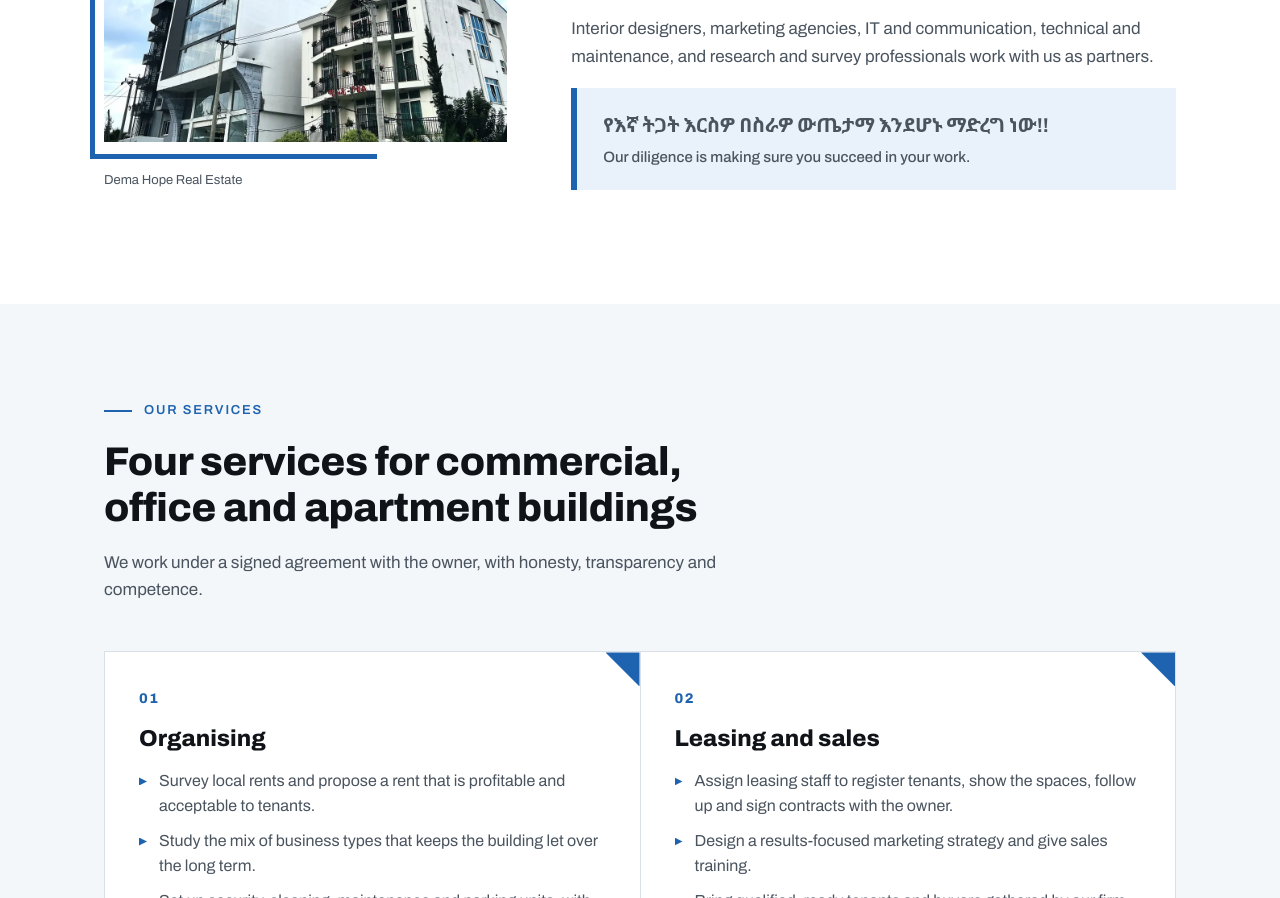
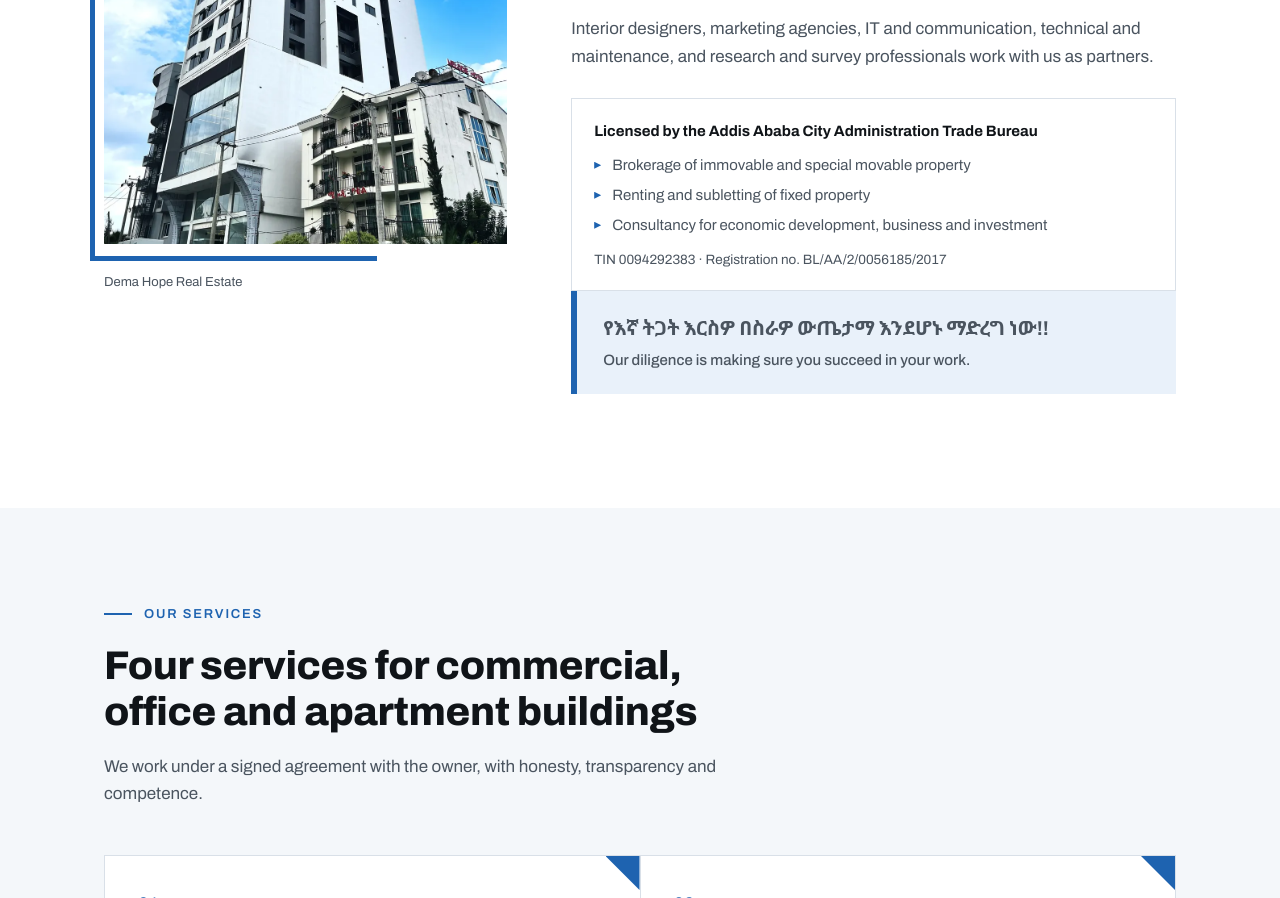
Before and after one commit to rewinaT/marena-site, a plain HTML site: page index.html in a window 1280 px wide. Shown: the part 1409-2307 px from the top of the page. Drawn offline with Linux system fonts and the light colour scheme.

Commit message:
Add trade licence details and use the registered Amharic company name
Co-Authored-By: Claude Opus 5.5 <noreply@anthropic.com>

```diff
--- a/index.html
+++ b/index.html
@@ -26,7 +26,7 @@
 <link rel="icon" type="image/png" sizes="32x32" href="assets/favicon-32.png">
 <link rel="apple-touch-icon" href="assets/apple-touch-icon.png">
 <link rel="preload" as="image" href="assets/dema-hope.webp" type="image/webp" fetchpriority="high">
-<script type="application/ld+json">{"@context": "https://schema.org", "@type": "RealEstateAgent", "name": "Marena Property Solution PLC", "alternateName": "ማሪና ፕሮፐርቲ ሶልሺን ኃ/የተ/የግ/ማህበር", "description": "Building organising, leasing, sales, management and consultancy for commercial, office and residential apartment buildings in Addis Ababa.", "url": "https://marenaproperties.net/", "logo": "https://marenaproperties.net/assets/logo.png", "image": "https://marenaproperties.net/assets/share.jpg", "email": "info@marenaproperties.net", "telephone": ["+251911714355", "+251984202023"], "address": {"@type": "PostalAddress", "streetAddress": "22 Zurga Building, 3rd floor, office no. 35, Bole Woreda 4", "addressLocality": "Addis Ababa", "addressCountry": "ET"}, "areaServed": {"@type": "City", "name": "Addis Ababa"}}</script>
+<script type="application/ld+json">{"@context": "https://schema.org", "@type": "RealEstateAgent", "name": "Marena Property Solution PLC", "alternateName": "ማሪና ፕሮፐርቲ ሶልሽን ኃ/የተ/የግ/ማህበር", "description": "Building organising, leasing, sales, management and consultancy for commercial, office and residential apartment buildings in Addis Ababa.", "url": "https://marenaproperties.net/", "logo": "https://marenaproperties.net/assets/logo.png", "image": "https://marenaproperties.net/assets/share.jpg", "email": "info@marenaproperties.net", "telephone": ["+251911714355", "+251984202023"], "address": {"@type": "PostalAddress", "streetAddress": "22 Zurga Building, 3rd floor, office no. 35, Bole Woreda 4", "addressLocality": "Addis Ababa", "addressCountry": "ET"}, "taxID": "0094292383", "areaServed": {"@type": "City", "name": "Addis Ababa"}}</script>
 <link rel="preconnect" href="https://fonts.googleapis.com">
 <link rel="preconnect" href="https://fonts.gstatic.com" crossorigin>
 <link href="https://fonts.googleapis.com/css2?family=Archivo:wght@400..800&family=Noto+Sans+Ethiopic:wght@400..800&display=swap" rel="stylesheet">
@@ -112,6 +112,12 @@
   .about img { width: 100%; aspect-ratio: 4/5; object-fit: cover; clip-path: polygon(0 0, 82% 0, 100% 12%, 100% 100%, 0 100%); }
   .about figcaption { font-size: 13px; color: var(--ink-soft); margin-top: 28px; }
   .about p { color: var(--ink-soft); margin: 0 0 18px; }
+  .licence { margin: 28px 0 0; padding: 20px 22px; border: 1px solid var(--line); background: var(--paper); }
+  .licence h3 { font-size: 15px; font-weight: 700; margin: 0 0 10px; color: var(--ink); }
+  .licence ul { margin: 0 0 12px; padding: 0; list-style: none; }
+  .licence li { font-size: 15px; color: var(--ink-soft); padding-left: 18px; position: relative; margin-bottom: 6px; }
+  .licence li::before { content: ""; position: absolute; left: 0; top: .6em; width: 7px; height: 7px; background: var(--blue); clip-path: polygon(0 0, 100% 50%, 0 100%); }
+  .licence p { margin: 0; font-size: 13.5px; color: var(--ink-soft); font-variant-numeric: tabular-nums; }
   .motto {
     margin: 32px 0 0; padding: 22px 26px; border-left: 6px solid var(--blue); background: var(--blue-tint);
     font-weight: 700; font-size: 20px; color: var(--blue-deep); line-height: 1.5;
@@ -426,6 +432,15 @@
         <p data-i18n="about_p1">Marena Property Solution works on commercial centres, office buildings, mixed-use buildings and residential apartments. We organise, lease, sell, manage and advise, for the whole building or part of it, according to what each owner asks for.</p>
         <p data-i18n="about_p2">Our professionals have served more than 45 small and large commercial, office and residential apartment buildings. We also carry out feasibility studies, market surveys, building management training and staff recruitment.</p>
         <p data-i18n="about_p3">Interior designers, marketing agencies, IT and communication, technical and maintenance, and research and survey professionals work with us as partners.</p>
+        <div class="licence">
+          <h3 data-i18n="lic_t">Licensed by the Addis Ababa City Administration Trade Bureau</h3>
+          <ul>
+            <li data-i18n="lic_1">Brokerage of immovable and special movable property</li>
+            <li data-i18n="lic_2">Renting and subletting of fixed property</li>
+            <li data-i18n="lic_3">Consultancy for economic development, business and investment</li>
+          </ul>
+          <p><span data-i18n="lic_tin">TIN</span> 0094292383 · <span data-i18n="lic_reg">Registration no.</span> BL/AA/2/0056185/2017</p>
+        </div>
         <p class="motto" lang="am">የእኛ ትጋት እርስዎ በስራዎ ውጤታማ እንደሆኑ ማድረግ ነው!!
           <small lang="en" data-i18n="motto_en">Our diligence is making sure you succeed in your work.</small>
         </p>
@@ -592,16 +607,21 @@ const am = {
   nav_about: "ስለ እኛ", nav_services: "አገልግሎቶች", nav_clients: "ደንበኞች", nav_contact: "አድራሻ",
   hero_eyebrow: "የህንፃ ማደራጀት፣ ማከራየት፣ ሽያጭ፣ ማስተዳደርና ማኔጅመንት አማካሪ",
   hero_title: "በ15 ዓመት ልምዳችንን ተጠቅመን ህንጻዎችን እናስተዳድራለን።",
-  hero_lede: "ማሪና ፕሮፐርቲ ሶልሺን ኃ/የተ/የግ/ማህበር በአዲስ አበባ የንግድ፣ የቢሮና የመኖሪያ አፓርትመንት ህንፃዎችን የማደራጀት፣ የማከራየት፣ የመሸጥ፣ የማስተዳደርና የማማከር ስራ ይሰራል።",
+  hero_lede: "ማሪና ፕሮፐርቲ ሶልሽን ኃ/የተ/የግ/ማህበር በአዲስ አበባ የንግድ፣ የቢሮና የመኖሪያ አፓርትመንት ህንፃዎችን የማደራጀት፣ የማከራየት፣ የመሸጥ፣ የማስተዳደርና የማማከር ስራ ይሰራል።",
   cta_talk: "ያነጋግሩን", cta_services: "አገልግሎቶቻችንን ይመልከቱ",
   fact1: "ዓመት ልምድ", fact2: "አገልግሎት ያገኙ ህንፃዎች", fact3: "በአገልግሎታችን ስር ያለ ረጅሙ ህንፃ", fact4: "በምናስተዳድራቸው ህንፃዎች የአገልግሎት ቁጥጥር",
   about_cap: "ዴማ ሆፕ ሪል እስቴት",
   about_eyebrow: "ስለ ድርጅታችን",
   about_title: "ማደራጀት፣ ማከራየት፣ መሸጥ፣ ማስተዳደርና ማማከር፤ በሙሉ ወይም በከፊል።",
-  about_p1: "ማሪና ፕሮፐርቲ ሶልሺን የንግድ ማዕከላትን፣ የቢሮ ህንፃዎችን፣ የቅይጥ አገልግሎት ህንፃዎችንና የመኖሪያ አፓርትመንቶችን በሙሉ ወይም በከፊል የማደራጀት፣ የማከራየት፣ የመሸጥ፣ የማስተዳደርና የማማከር ስራ በሚቀርበው የፍላጎት ጥያቄ መሰረት ይሰራል።",
+  about_p1: "ማሪና ፕሮፐርቲ ሶልሽን የንግድ ማዕከላትን፣ የቢሮ ህንፃዎችን፣ የቅይጥ አገልግሎት ህንፃዎችንና የመኖሪያ አፓርትመንቶችን በሙሉ ወይም በከፊል የማደራጀት፣ የማከራየት፣ የመሸጥ፣ የማስተዳደርና የማማከር ስራ በሚቀርበው የፍላጎት ጥያቄ መሰረት ይሰራል።",
   about_p2: "የድርጅቱ ባለሙያዎች ከ45 በላይ አነስተኛና ግዙፍ የንግድ፣ የቢሮና የመኖሪያ አፓርትመንት ህንፃዎችን በማደራጀት፣ በማከራየት፣ በማማከርና በማስተዳደር አገልግሎት ሲሰጡ ቆይተዋል። በተጨማሪም የአዋጭነት ጥናት፣ የገበያ ዳሰሳ ጥናት፣ የህንፃ ማኔጅመንት ስልጠና እና የሰራተኞች ቅጥር ስራዎችን እንሰራለን።",
   about_p3: "ዲዛይነሮች (Interior designers)፣ የማርኬቲንግ ኤጀንሲዎች፣ የአይቲና ኮሚኒኬሽን፣ የቴክኒክና ጥገና እንዲሁም የጥናትና የዳሰሳ ባለሙያዎች የድርጅቱ የስራ አጋር በመሆን አብረውን ይሰራሉ።",
   motto_en: "",
+  lic_t: "በአዲስ አበባ ከተማ አስተዳደር ንግድ ቢሮ ፈቃድ የተሰጠው",
+  lic_1: "የቋሚ እና ልዩ ተንቀሳቃሽ ንብረቶች የኮሚሽን/የአገናኝነት ስራ",
+  lic_2: "መኖሪያ ቤት እና ህንፃ (ቋሚ ንብረት) የማከራየት ስራ",
+  lic_3: "ኢኮኖሚ፣ ቢዝነስና ኢንቨስትመንት ልማት የማማከር አገልግሎት",
+  lic_tin: "የግብር ከፋይ መለያ ቁ.", lic_reg: "የንግድ ምዝገባ ቁ.",
   svc_eyebrow: "ድርጅታችን የሚሰጣቸው አገልግሎቶች",
   svc_title: "ለንግድ፣ ለቢሮና ለአፓርትመንት ህንፃዎች አራት አገልግሎቶች",
   svc_sub: "ስራችንን በሚታሰረው ውልና ስምምነት መሰረት በታማኝነት፣ በግልፅነትና በብቃት እንሰራለን።",
@@ -651,7 +671,7 @@ const am = {
   a_about: "ዴማ ሆፕ ሪል እስቴት ህንፃ",
   a_g1: "የዴማ ሆፕ ሪል እስቴት ህንፃ ከአየር ላይ ሲታይ", a_g2: "የዘፍመሽ ግራንድ ሞል ውጫዊ ገጽታ", a_g3: "የመርከብ ፕላዛ ውጫዊ ገጽታ",
   a_g4: "የሰላም ሲቲ ሞል ውጫዊ ገጽታ", a_g5: "የስማርት ፕላዛ ውጫዊ ገጽታ", a_g6: "የተወዳጅ ህንፃ ውጫዊ ገጽታ",
-  doc_title: "ማሪና ፕሮፐርቲ ሶልሺን ኃ/የተ/የግ/ማህበር | የህንፃ ማስተዳደር፣ ማከራየትና ሽያጭ በአዲስ አበባ"
+  doc_title: "ማሪና ፕሮፐርቲ ሶልሽን ኃ/የተ/የግ/ማህበር | የህንፃ ማስተዳደር፣ ማከራየትና ሽያጭ በአዲስ አበባ"
 };
 
 const USE = {
```
